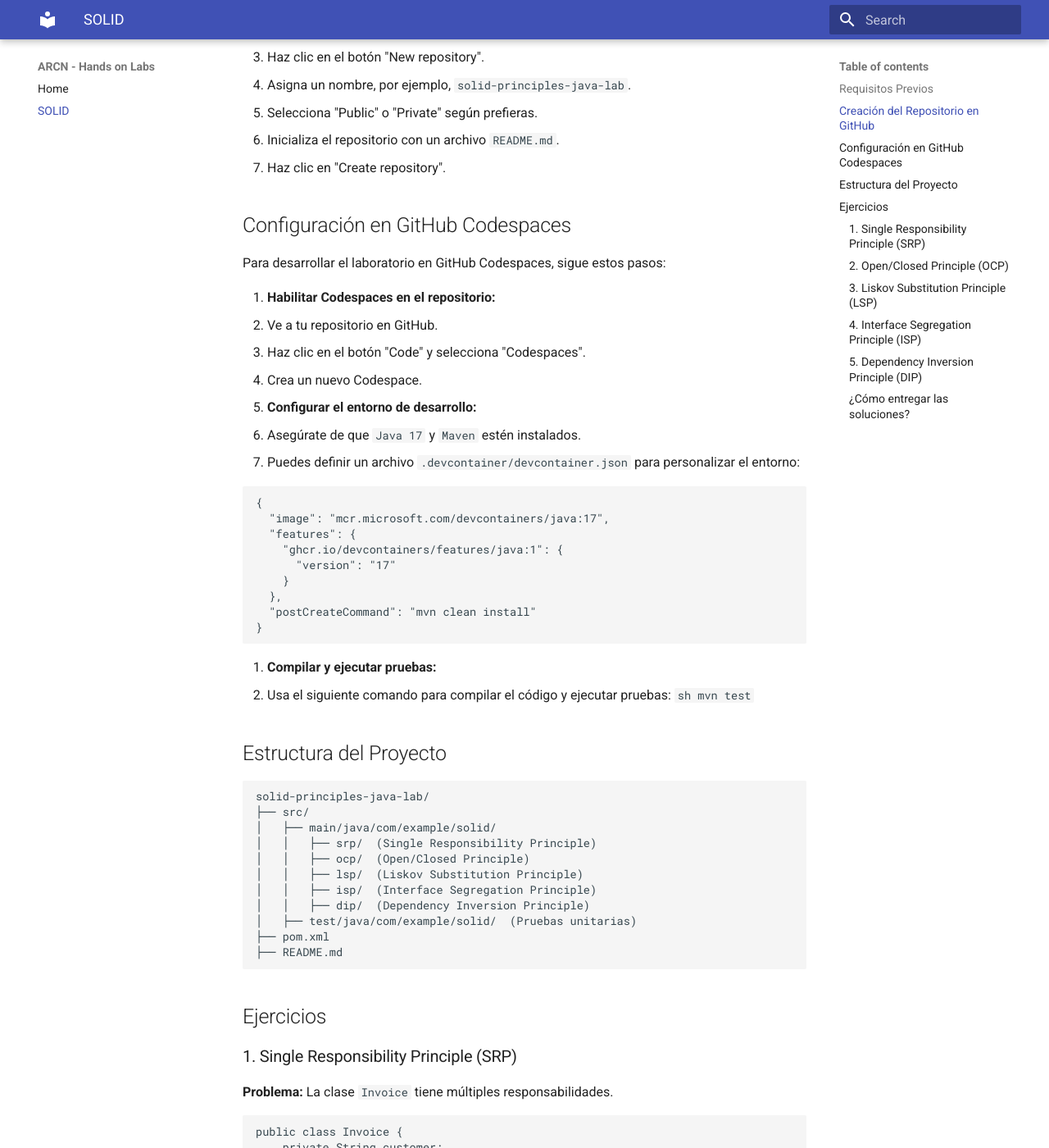
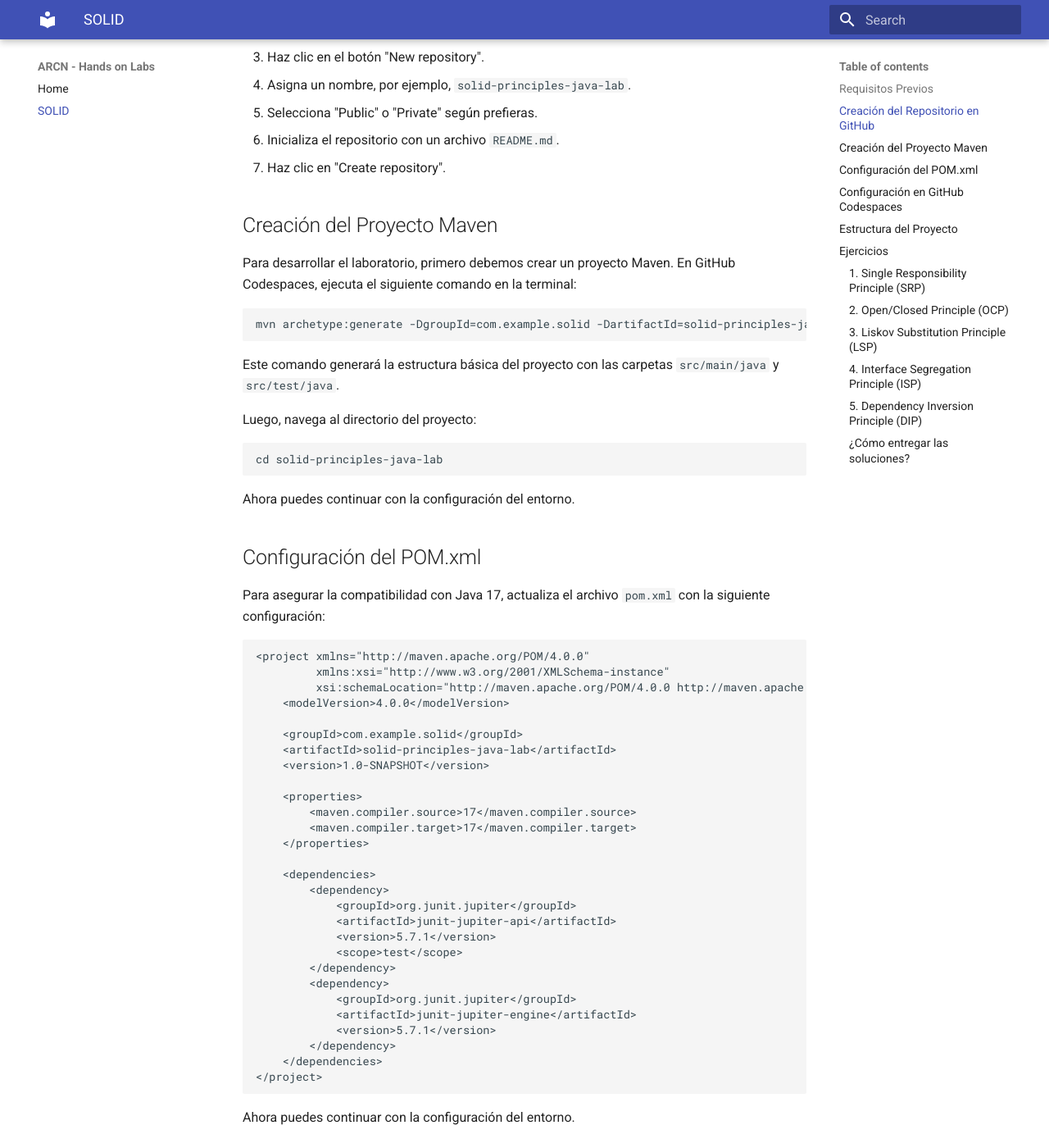
Before and after one commit to ECI-ARCN/Labs, an MkDocs documentation site: the page built from docs/solid.md, in a window 1280 px wide and 1400 px high, scrolled down 549 px. Shown: the whole window at 82% size. Built offline with MkDocs 1.6.1 and Material for MkDocs 9.7.7, drawn with Linux system fonts in a browser that asks for light colours; some of the changed text lies outside the part shown.

Commit message:
Realizo ajuste de laboratorio

````diff
--- a/docs/solid.md
+++ b/docs/solid.md
@@ -19,16 +19,73 @@ Este laboratorio tiene como objetivo que los estudiantes refactoricen código qu
    - Inicializa el repositorio con un archivo `README.md`.
    - Haz clic en "Create repository".
 
+## Creación del Proyecto Maven
+
+Para desarrollar el laboratorio, primero debemos crear un proyecto Maven. En GitHub Codespaces, ejecuta el siguiente comando en la terminal:
+
+```sh
+mvn archetype:generate -DgroupId=com.example.solid -DartifactId=solid-principles-java-lab -DarchetypeArtifactId=maven-archetype-quickstart -DinteractiveMode=false
+```
+
+Este comando generará la estructura básica del proyecto con las carpetas `src/main/java` y `src/test/java`.
+
+Luego, navega al directorio del proyecto:
+
+```sh
+cd solid-principles-java-lab
+```
+
+Ahora puedes continuar con la configuración del entorno.
+
+## Configuración del POM.xml
+
+Para asegurar la compatibilidad con Java 17, actualiza el archivo `pom.xml` con la siguiente configuración:
+
+```xml
+<project xmlns="http://maven.apache.org/POM/4.0.0"
+         xmlns:xsi="http://www.w3.org/2001/XMLSchema-instance"
+         xsi:schemaLocation="http://maven.apache.org/POM/4.0.0 http://maven.apache.org/xsd/maven-4.0.0.xsd">
+    <modelVersion>4.0.0</modelVersion>
+
+    <groupId>com.example.solid</groupId>
+    <artifactId>solid-principles-java-lab</artifactId>
+    <version>1.0-SNAPSHOT</version>
+
+    <properties>
+        <maven.compiler.source>17</maven.compiler.source>
+        <maven.compiler.target>17</maven.compiler.target>
+    </properties>
+
+    <dependencies>
+        <dependency>
+            <groupId>org.junit.jupiter</groupId>
+            <artifactId>junit-jupiter-api</artifactId>
+            <version>5.7.1</version>
+            <scope>test</scope>
+        </dependency>
+        <dependency>
+            <groupId>org.junit.jupiter</groupId>
+            <artifactId>junit-jupiter-engine</artifactId>
+            <version>5.7.1</version>
+        </dependency>
+    </dependencies>
+</project>
+```
+
+Ahora puedes continuar con la configuración del entorno.
+
 ## Configuración en GitHub Codespaces
 
 Para desarrollar el laboratorio en GitHub Codespaces, sigue estos pasos:
 
 1. **Habilitar Codespaces en el repositorio:**
+
    - Ve a tu repositorio en GitHub.
    - Haz clic en el botón "Code" y selecciona "Codespaces".
    - Crea un nuevo Codespace.
 
 2. **Configurar el entorno de desarrollo:**
+
    - Asegúrate de que `Java 17` y `Maven` estén instalados.
    - Puedes definir un archivo `.devcontainer/devcontainer.json` para personalizar el entorno:
 
@@ -40,7 +97,7 @@ Para desarrollar el laboratorio en GitHub Codespaces, sigue estos pasos:
       "version": "17"
     }
   },
-  "postCreateCommand": "mvn clean install"
+  "postCreateCommand": "sudo apt update && sudo apt install -y maven && mvn clean install"
 }
 ```
 
@@ -207,4 +264,8 @@ class OrderProcessor {
 
 ### ¿Cómo entregar las soluciones?
 
-Cada estudiante debe crear una versión refactorizada en `GoodExample.java` dentro de cada carpeta (`srp/`, `ocp/`, etc.), aplicando SOLID correctamente.
+1. Cada estudiante/grupo debe crear una versión refactorizada en `GoodExample.java` dentro de cada carpeta (`srp/`, `ocp/`, etc.), aplicando SOLID correctamente.
+2. Se debe realizar UT en cada caso y/o principio.
+3. Generar un Readme en el que se indique nombres de los integrantes del grupo y patrones de diseño que se pueden implementar en los retos.
+4. Se debe contemplar el trabajo colaborativo (Todos deben tener un cambio con su usuario en el repositorio).
+5. Se debe establecer una estrategia para exponer el ejercicio en el que cada integrante participe.
````
